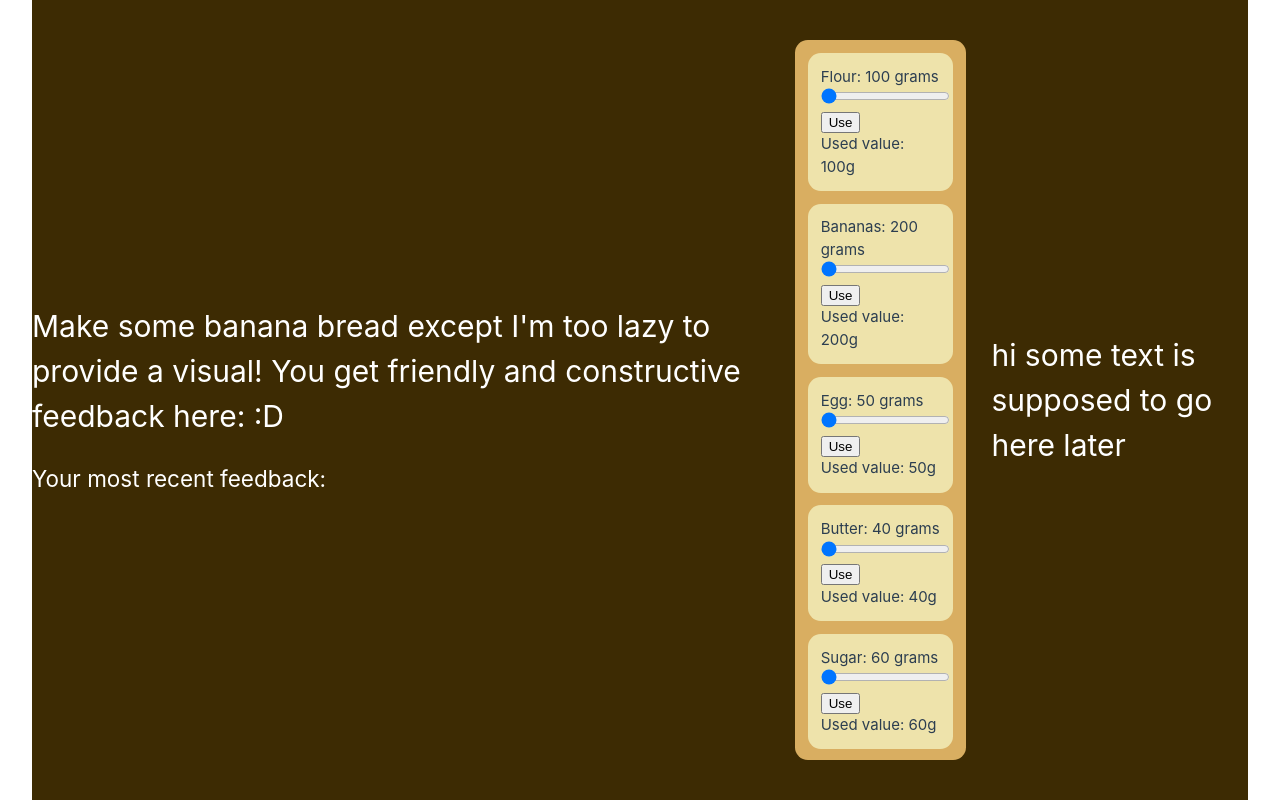
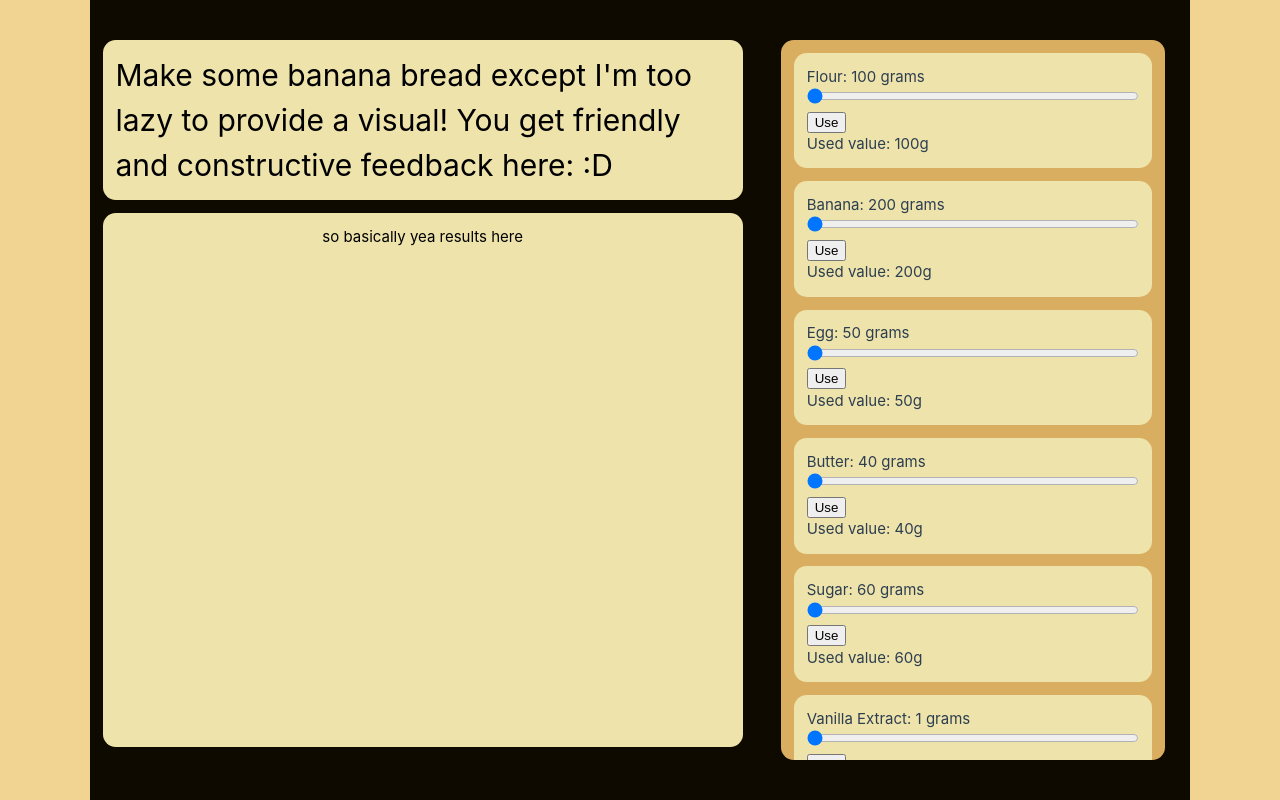
Before and after one commit to staten-island-tech/vue-reactivity-isaach55, a Vue app in the folder vue-reactivity/: page / in a window 1280 px wide. Built offline with nearby package versions, Linux system fonts and the light colour scheme.

Commit message:
cooking fr??

```diff
--- a/vue-reactivity/src/App.vue
+++ b/vue-reactivity/src/App.vue
@@ -1,22 +1,24 @@
 <template>
   <div id="mainContainer">
-    <FeedbackBox :feedbackText="feedback"/>
-    <IngredientsArray @updateMessage="updateFeedback"/>
-    <h1 id="testText">hi some text is supposed to go here later</h1>
+    <div id="textContainer">
+      <FeedbackBox :feedbackText="feedback" />
+      <ResultsBox />
+    </div>
+    <IngredientsArray @updateMessage="updateFeedback" />
   </div>
 </template>
 
 <script setup>
-import { ref } from 'vue';
-import IngredientsArray from './components/icons/IngredientsArray.vue';
-import FeedbackBox from './components/icons/FeedbackBox.vue';
+import { ref } from 'vue'
+import IngredientsArray from './components/icons/IngredientsArray.vue'
+import FeedbackBox from './components/icons/FeedbackBox.vue'
+import ResultsBox from './components/icons/ResultsBox.vue'
 
-const feedback = ref("");
+const feedback = ref('')
 function updateFeedback(message) {
-  console.log("feedback being updated: ", message);
-  feedback.value = message;
+  console.log('feedback being updated: ', message)
+  feedback.value = message
 }
-
 </script>
 
 <style scoped>
@@ -24,23 +26,18 @@ function updateFeedback(message) {
   display: flex;
   line-height: 1.5;
   height: 100vh;
-  width: 100%;
   box-sizing: border-box;
-  background-color: #3d2b03;
+  background-color: #0f0a00;
   display: flex;
   align-items: center;
 }
 
-
-#testDiv {
-  box-sizing: border-box;
-  border-radius: 1vw;
+#textContainer {
+  display: flex;
+  flex-direction: column;
   height: 90vh;
-  background-color: #e3c567;
-  color: white;
-}
-
-#testText {
-  color: white;
+  margin: 1vw;
+  width: 50vw;
+  align-items: center;
 }
 </style>
--- a/vue-reactivity/src/assets/main.css
+++ b/vue-reactivity/src/assets/main.css
@@ -1,33 +1,8 @@
 @import './base.css';
 
 #app {
-  max-width: 1280px;
-  margin: 0 auto;
-  padding: 2rem;
-  font-weight: normal;
+  display: flex;
+  flex-direction: column;
+  align-items: center;
+  background-color: #F2D492;
 }
-
-a,
-.green {
-  text-decoration: none;
-  color: hsla(160, 100%, 37%, 1);
-  transition: 0.4s;
-  padding: 3px;
-}
-
-@media (hover: hover) {
-  a:hover {
-    background-color: hsla(160, 100%, 37%, 0.2);
-  }
-}
-
-@media (min-width: 1024px) {
-  body {
-    display: flex;
-    place-items: center;
-  }
-
-  #app {
-    padding: 0 2rem;
-  }
-}
--- a/vue-reactivity/src/components/icons/FeedbackBox.vue
+++ b/vue-reactivity/src/components/icons/FeedbackBox.vue
@@ -4,20 +4,26 @@
       Make some banana bread except I'm too lazy to provide a visual! You get friendly and
       constructive feedback here: :D
     </h1>
-    <br>
-    <h2>Your most recent feedback: {{ feedbackText }} </h2>
+    <br />
+    <h2>Your most recent feedback: {{ feedbackText }}</h2>
   </div>
 </template>
 
 <script setup>
-import { ref, defineProps } from 'vue';
+import { ref, defineProps } from 'vue'
 
-const props = defineProps({ feedbackText: String });
-
+const props = defineProps({ feedbackText: String })
 </script>
 
 <style scoped>
 #feedbackContainer {
-  color: white;
+  color: black;
+  height: 20vh;
+  background-color: #eee3ab;
+  box-sizing: border-box;
+  padding: 1vw;
+  border-radius: 1vw;
+  flex-direction: column;
+  width: 100%;
 }
 </style>
--- a/vue-reactivity/src/components/icons/IngredientsArray.vue
+++ b/vue-reactivity/src/components/icons/IngredientsArray.vue
@@ -31,7 +31,7 @@ const ingredients = reactive([
     message: 'this is going to be so dry are you making banana bread or mixing concrete',
   },
   {
-    name: 'Bananas',
+    name: 'Banana',
     min: 200,
     max: 600,
     moistureMultiplier: 0.5,
--- a/vue-reactivity/src/components/icons/ResultsBox.vue
+++ b/vue-reactivity/src/components/icons/ResultsBox.vue
@@ -1,9 +1,19 @@
 <template>
-  <div></div>
+  <div id="textContainer">
+    <p>so basically yea results here</p>
+  </div>
 </template>
 
-<script setup>
-//make this scrollable with <div id="" style="overflow:scroll; height:400px;">
-</script>
+<script setup></script>
 
-<style scoped></style>
+<style scoped>
+#textContainer {
+  color: black;
+  background-color: #eee3ab;
+  box-sizing: border-box;
+  padding: 1vw;
+  border-radius: 1vw;
+  flex-direction: column;
+  width: 100%;
+}
+</style>
--- a/vue-reactivity/src/components/icons/SliderComponent.vue
+++ b/vue-reactivity/src/components/icons/SliderComponent.vue
@@ -1,7 +1,14 @@
 <template>
-  <div class="slider">
+  <div class="sliderCard">
     <label> {{ ingredient.name }}: {{ itemAmount }} grams</label>
-    <input type="range" :min="ingredient.min" :max="ingredient.max" v-model="itemAmount" step="1" />
+    <input
+      class="slider"
+      type="range"
+      :min="ingredient.min"
+      :max="ingredient.max"
+      v-model="itemAmount"
+      step="1"
+    />
     <button @click="takeSliderValue">Use</button>
     <p>Used value: {{ usedValue }}g</p>
   </div>
@@ -10,24 +17,24 @@
 <script setup>
 import { defineProps, ref, defineEmits } from 'vue'
 
-const props = defineProps({ ingredient: Object });
-const emit = defineEmits(["updateMessage"]);
-const itemAmount = ref(props.ingredient.min);
+const props = defineProps({ ingredient: Object })
+const emit = defineEmits(['updateMessage'])
+const itemAmount = ref(props.ingredient.min)
 if (props.ingredient.amount) {
-  itemAmount.value = props.ingredient.amount;
+  itemAmount.value = props.ingredient.amount
 }
-const usedValue = ref(props.ingredient.min);
+const usedValue = ref(props.ingredient.min)
 function takeSliderValue() {
-  usedValue.value = itemAmount.value;
+  usedValue.value = itemAmount.value
   if (usedValue.value > props.ingredient.excessive) {
-    console.log("Emitting feedback:", props.ingredient.message);
-    emit("updateMessage", props.ingredient.message);
+    console.log('Emitting feedback:', props.ingredient.message)
+    emit('updateMessage', props.ingredient.message)
   }
 }
 </script>
 
 <style scoped>
-.slider {
+.sliderCard {
   background-color: #eee3ab;
   box-sizing: border-box;
   padding: 1vw;
@@ -35,4 +42,9 @@ function takeSliderValue() {
   border-radius: 1vw;
   flex-direction: column;
 }
+
+.slider {
+  align-self: center;
+  width: 100%;
+}
 </style>
```
